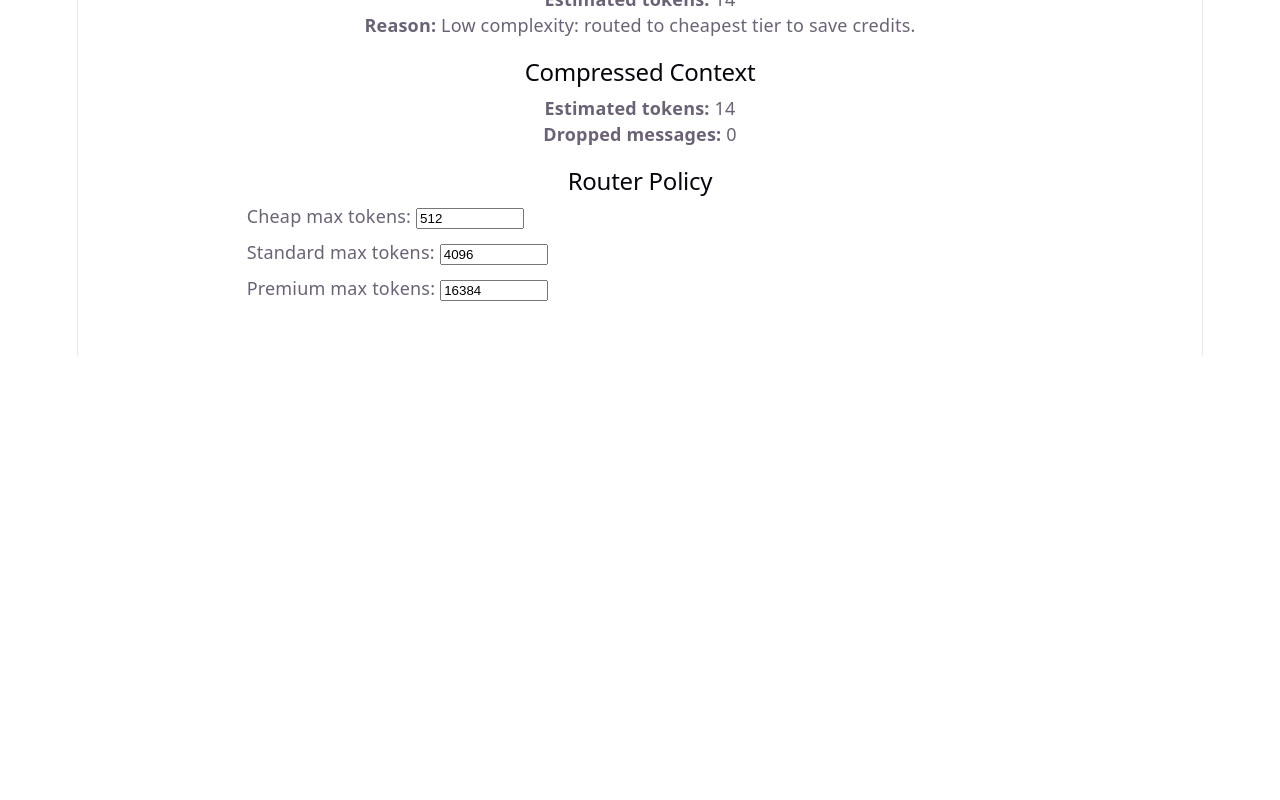
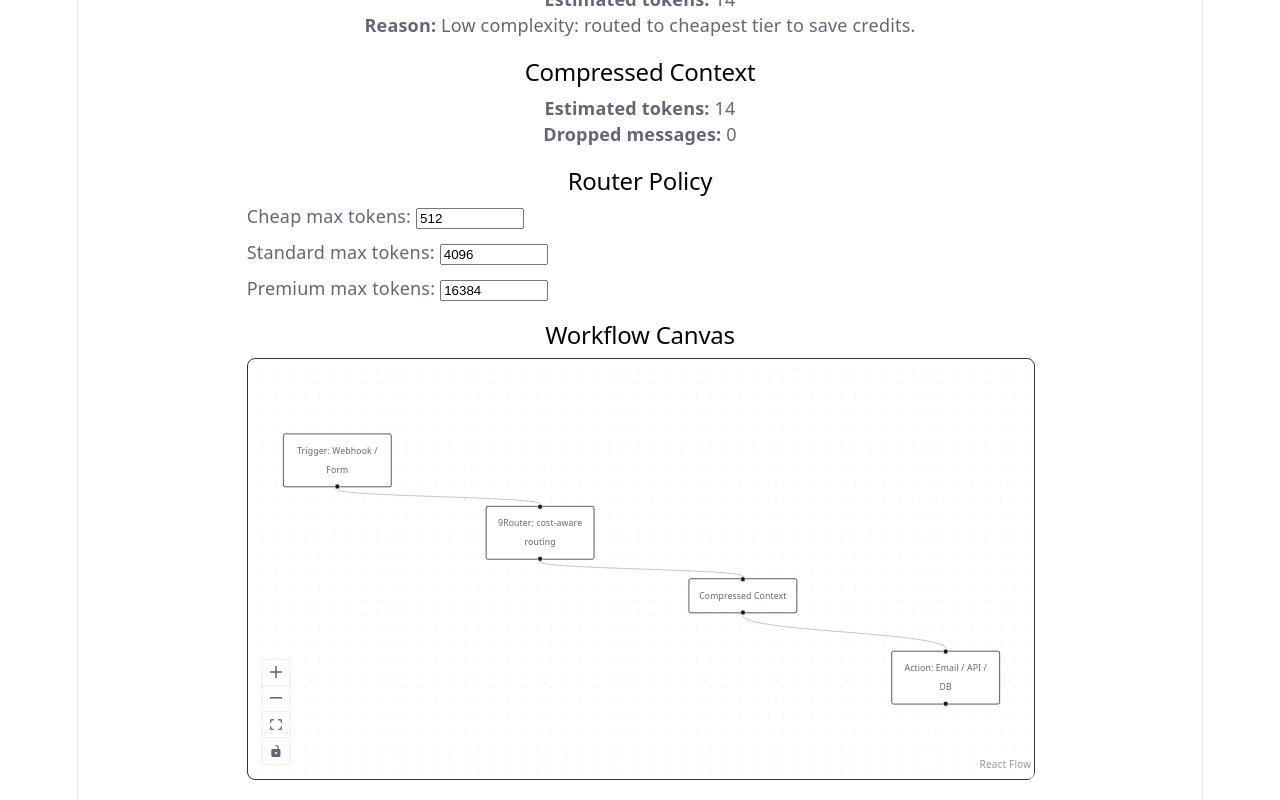
Before and after one commit to Exaltss/otomation-setting, a React (Vite) app: page / in a window 1280 px wide. Shown: the part 445-1245 px from the top of the page. Before the commit the page ends 800 px from the top, so only its background shows below. Built offline with nearby package versions, Linux system fonts and the light colour scheme.

Commit message:
feat: phase 6 visual workflow canvas with react flow

```diff
--- a/package.json
+++ b/package.json
@@ -10,6 +10,7 @@
     "preview": "vite preview"
   },
   "dependencies": {
+    "@xyflow/react": "^12.11.3",
     "react": "^19.2.8",
     "react-dom": "^19.2.8",
     "zustand": "^5.0.15"
--- a/src/App.tsx
+++ b/src/App.tsx
@@ -1,6 +1,7 @@
 import { useMemo, type ChangeEvent } from 'react';
 import { foldResult } from './core/result';
 import { useAppStore } from './features/workflow/store';
+import { Canvas } from './features/workflow/Canvas';
 import { routeByNineRouter, type RouterPolicy } from './features/router/nineRouter';
 import { compressContext } from './features/context/compressedContext';
 import type { ContextMessage } from './domain/automation';
@@ -44,7 +45,7 @@ export default function App() {
     };
 
   return (
-    <div style={{ maxWidth: '800px', margin: '0 auto', padding: '20px' }}>
+    <div style={{ maxWidth: '1000px', margin: '0 auto', padding: '20px' }}>
       <h1>Otomation Setting — Test Panel</h1>
       <p>9Router + Compressed Context engine testing</p>
 
@@ -89,7 +90,7 @@ export default function App() {
         )}
       </section>
 
-      <section>
+      <section style={{ marginBottom: '20px' }}>
         <h2>Router Policy</h2>
         <div style={{ display: 'flex', gap: '10px', marginBottom: '10px' }}>
           <label>
@@ -125,6 +126,11 @@ export default function App() {
           </label>
         </div>
       </section>
+
+      <section>
+        <h2>Workflow Canvas</h2>
+        <Canvas />
+      </section>
     </div>
   );
 }
--- /dev/null
+++ b/src/features/workflow/Canvas.tsx
@@ -0,0 +1,74 @@
+/**
+ * Visual workflow canvas (DAG).
+ * Pondasi node editor: trigger -> router -> compressor -> action.
+ * Node dan edge dapat di-drag serta dihubungkan (connect).
+ */
+import { useCallback } from 'react';
+import {
+  Background,
+  Controls,
+  ReactFlow,
+  addEdge,
+  useEdgesState,
+  useNodesState,
+  type Connection,
+  type Edge,
+  type Node,
+} from '@xyflow/react';
+import '@xyflow/react/dist/style.css';
+
+const initialNodes: Node[] = [
+  {
+    id: 'trigger',
+    type: 'input',
+    position: { x: 0, y: 0 },
+    data: { label: 'Trigger: Webhook / Form' },
+  },
+  {
+    id: 'router',
+    position: { x: 280, y: 100 },
+    data: { label: '9Router: cost-aware routing' },
+  },
+  {
+    id: 'compressor',
+    position: { x: 560, y: 200 },
+    data: { label: 'Compressed Context' },
+  },
+  {
+    id: 'action',
+    position: { x: 840, y: 300 },
+    data: { label: 'Action: Email / API / DB' },
+  },
+];
+
+const initialEdges: Edge[] = [
+  { id: 'trigger-router', source: 'trigger', target: 'router' },
+  { id: 'router-compressor', source: 'router', target: 'compressor' },
+  { id: 'compressor-action', source: 'compressor', target: 'action' },
+];
+
+export function Canvas() {
+  const [nodes, , onNodesChange] = useNodesState(initialNodes);
+  const [edges, setEdges, onEdgesChange] = useEdgesState(initialEdges);
+
+  const onConnect = useCallback(
+    (connection: Connection) => setEdges((currentEdges) => addEdge(connection, currentEdges)),
+    [setEdges],
+  );
+
+  return (
+    <div style={{ width: '100%', height: '420px', border: '1px solid #333', borderRadius: '8px' }}>
+      <ReactFlow
+        nodes={nodes}
+        edges={edges}
+        onNodesChange={onNodesChange}
+        onEdgesChange={onEdgesChange}
+        onConnect={onConnect}
+        fitView
+      >
+        <Background />
+        <Controls />
+      </ReactFlow>
+    </div>
+  );
+}
```
Also changed, not shown: 1 other file (tests, documents, lock files or other folders).
